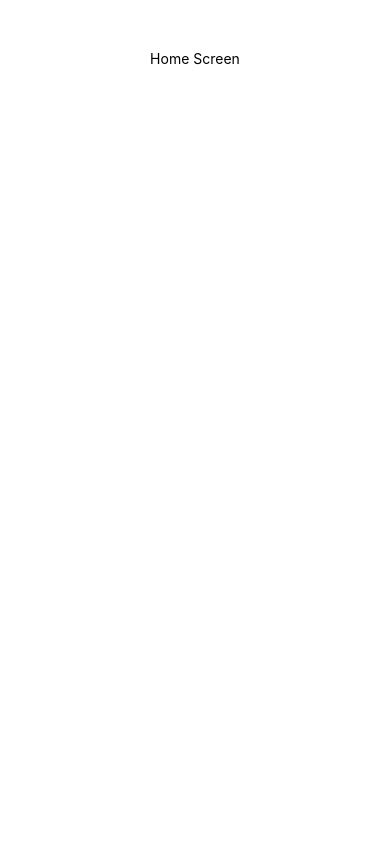
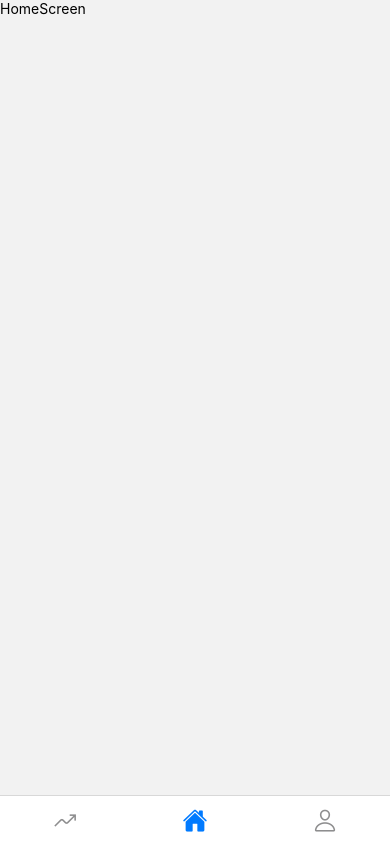
Before and after one commit to hothugiang/Memusy, a React Native app: screen / in a window 390 px wide. Built offline with nearby package versions, Linux system fonts and the light colour scheme.

Commit message:
bottom-nav

```diff
--- a/App.js
+++ b/App.js
@@ -1,12 +1,11 @@
 import React from 'react';
-import { View } from 'react-native';
+import { View,Text } from 'react-native';
+import HomeScreen from "./scr/HomeScreen";
+import MainContainer from './navigation/MainContainer';
 
-import HomeScreen from "./scr/HomeScreen";
 
 export default function App() {
   return (
-    <View>
-      <HomeScreen />
-    </View>
+    <MainContainer/>
   );
 }
--- /dev/null
+++ b/navigation/MainContainer.js
@@ -0,0 +1,64 @@
+import * as React from 'react';
+import { View } from 'react-native';
+import { NavigationContainer } from '@react-navigation/native';
+import { createBottomTabNavigator } from '@react-navigation/bottom-tabs';
+import Ionicons from 'react-native-vector-icons/Ionicons';
+
+import HomeScreen from './Screens/HomeScreen';
+import TrendingScreen from './Screens/TrendingScreen';
+import UserScreen from './Screens/UserScreen';
+
+const homeName = "Home"
+const TrendingName = 'Trend';
+const UserName = 'User';
+
+const Tab = createBottomTabNavigator();
+
+export default function MainContainer() {
+  return (
+    <NavigationContainer>
+      <Tab.Navigator
+        initialRouteName={homeName}
+        screenOptions={({ route }) => ({
+          tabBarIcon: ({ focused, color, size }) => {
+            let iconName;
+            let rn = route.name;
+            if (rn === homeName) {
+              iconName = focused ? 'home' : 'home-outline';
+            } else if (rn === TrendingName) {
+              iconName = focused ? 'trending-up' : 'trending-up-outline';
+            } else if (rn === UserName) {
+              iconName = focused ? 'person' : 'person-outline';
+            }
+            return <Ionicons name={iconName} size={size} color={color} />;
+          },
+        })}
+        tabBarOptions={{
+            labelStyle: { display: 'none' },
+        }}
+      >
+        <Tab.Screen
+          name={TrendingName}
+          component={TrendingScreen}
+          options={{
+            headerShown: false,
+          }}
+        />
+        <Tab.Screen
+          name={homeName}
+          component={HomeScreen}
+          options={{
+            headerShown: false,
+          }}
+        />
+        <Tab.Screen
+          name={UserName}
+          component={UserScreen}
+          options={{
+            headerShown: false,
+          }}
+        />
+      </Tab.Navigator>
+    </NavigationContainer>
+  );
+}
--- /dev/null
+++ b/navigation/Screens/HomeScreen.js
@@ -0,0 +1,11 @@
+import * as React from 'react';
+import { View, Text } from 'react-native';
+
+export default function HomeScreen ({ navigator }) {
+    return (
+        <View style={{ flex: 1, alignItem: 'center' }}>
+            <Text>HomeScreen</Text>
+        </View>
+
+    );
+}
--- /dev/null
+++ b/navigation/Screens/TrendingScreen.js
@@ -0,0 +1,11 @@
+import * as React from 'react';
+import { View, Text } from 'react-native';
+
+export default function TrendingScreen ({ navigator }) {
+    return (
+        <View style={{ flex: 1, alignItem: 'center' }}>
+            <Text>TrendingScreen</Text>
+        </View>
+
+    );
+}
--- /dev/null
+++ b/navigation/Screens/UserScreen.js
@@ -0,0 +1,11 @@
+import * as React from 'react';
+import { View, Text } from 'react-native';
+
+export default function UserScreen ({ navigator }) {
+    return (
+        <View style={{ flex: 1, alignItem: 'center' }}>
+            <Text>UserScreen</Text>
+        </View>
+
+    );
+}
--- a/scr/HomeScreen.js
+++ b/scr/HomeScreen.js
@@ -1,11 +1,11 @@
-import React from "react";
-import { Text, View, TouchableOpacity } from "react-native";
+// import React from "react";
+// import { Text, View, TouchableOpacity } from "react-native";
 
-export default function HomeScreen({ navigation }) {
-  return (
-    <View style = {{ alignItems: "center" , marginTop: 50 }}>
-      <Text>Home Screen</Text>
-    </View>
+// export default function HomeScreen({ navigation }) {
+//   return (
+//     <View style = {{ alignItems: "center" , marginTop: 50 }}>
+//       <Text>Home Screen</Text>
+//     </View>
 
-  );
-}
+//   );
+// }
```
Also changed, not shown: package.json (+8 -2 lines), 1 other file (tests, documents, lock files or other folders).
